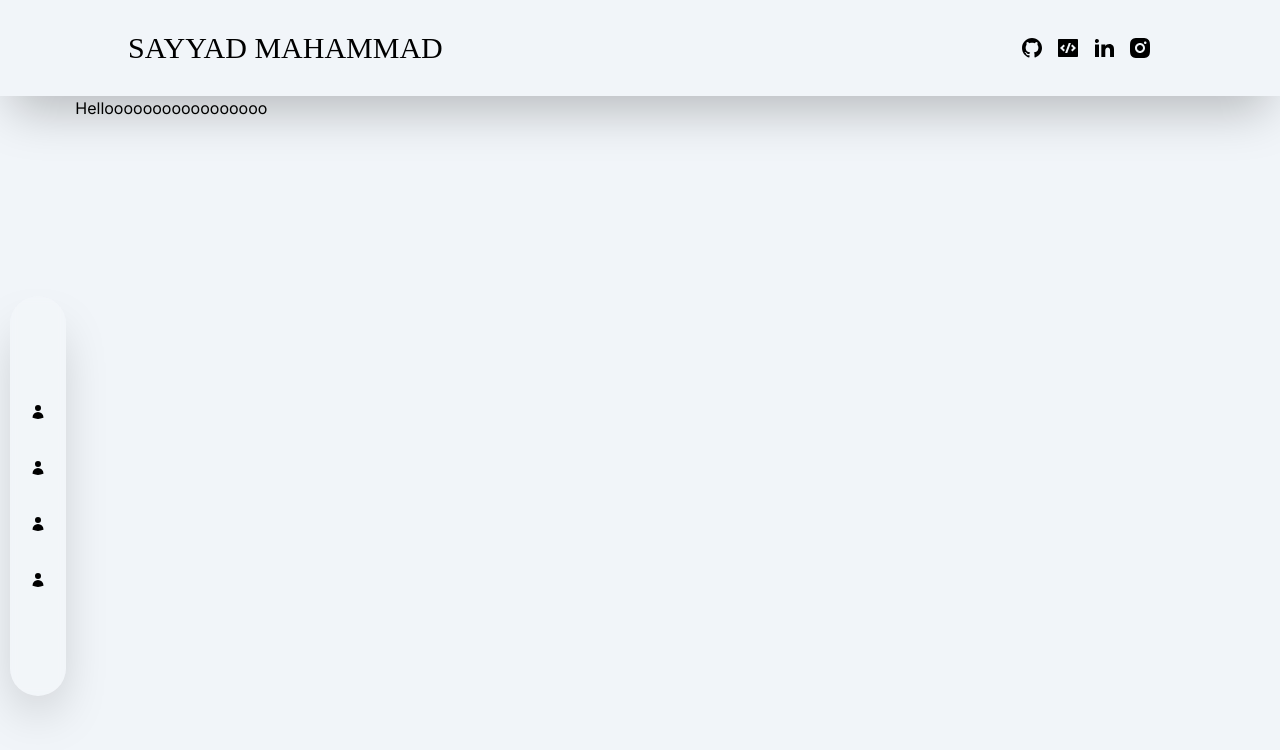
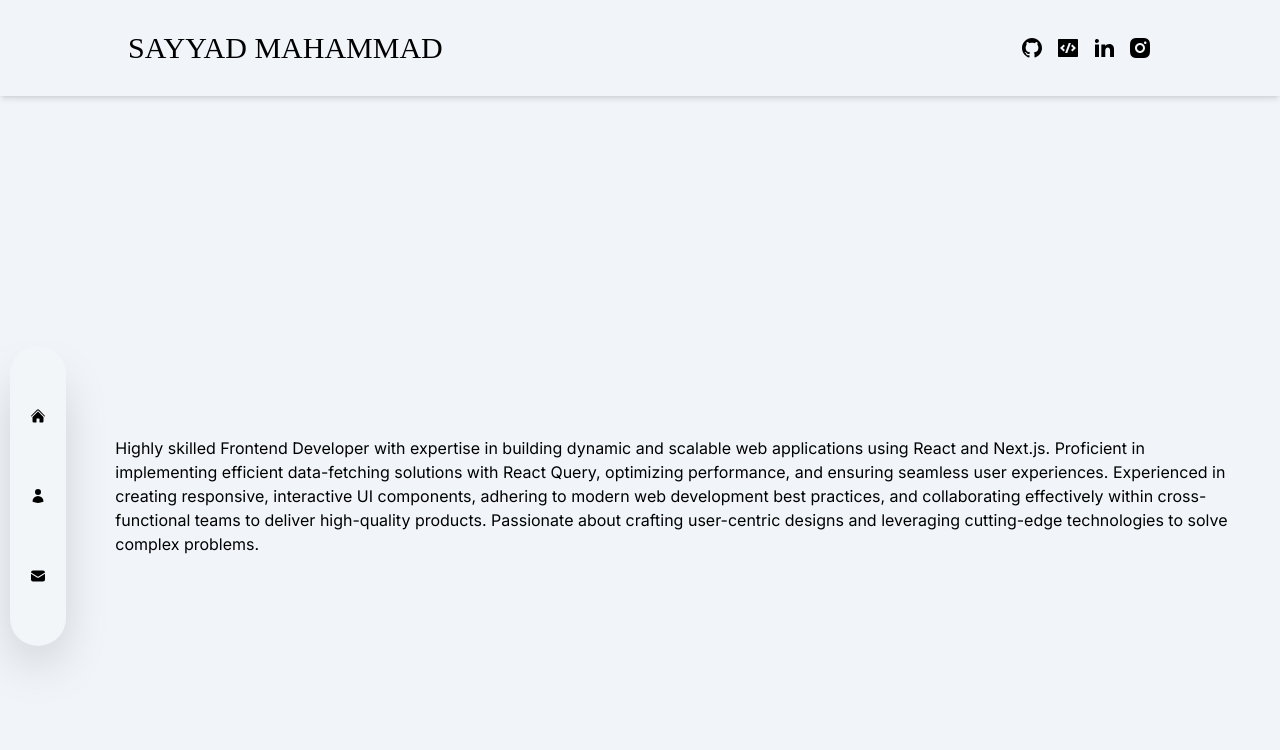
Before and after one commit to sayyadmd/sayyadmahammad, a Next.js app: page / in a window 1280 px wide. Shown: the top 750 px of the page. Built offline with nearby package versions, Linux system fonts and the light colour scheme.

Commit message:
add content

```diff
--- a/app/page.js
+++ b/app/page.js
@@ -1,8 +1,11 @@
 "use client";
+import { summary } from "@/constants";
 export default function Page() {
   return (
-    <main className="w-full h-full">
-      <h1>Hellooooooooooooooooo</h1>
+    <main className="w-full h-full p-10 ">
+      <div className="h-full flex items-center justify-center ">
+        <h1>{summary}</h1>
+      </div>
     </main>
   );
 }
--- a/components/layout/Layout.js
+++ b/components/layout/Layout.js
@@ -2,7 +2,7 @@ import { TopBar, LeftSideBar } from "./index";
 export default function Layout({ children }) {
   return (
     <div className=" w-screen h-screen sm:h-dvh bg-slate-100 overflow-hidden">
-      <div className="w-full h-24 sticky top-0 z-100 flex items-center justify-center shadow-2xl ">
+      <div className="w-full h-24 sticky top-0 z-100 flex items-center justify-center shadow-md ">
         <TopBar />
       </div>
       <div className="relative flex w-full h-full">
--- a/components/layout/components/LeftSideBar.js
+++ b/components/layout/components/LeftSideBar.js
@@ -1,22 +1,20 @@
 "use client";
 import { lhsItems } from "@/constants";
-import { HomeIcon, UserIcon } from "@/shared/icons";
 
 export default function LeftSideBar() {
   function handleMenuClick(path) {
     console.log("###LeftSideClick", path);
   }
   return (
-    <div className="w-14 flex flex-col h-[400px] gap-10 items-center justify-center rounded-[100px] bg-white/10 backdrop-blur-sm shadow-2xl">
-      {lhsItems.map(({ label, icon, path }) => (
+    <div className="w-14 flex flex-col h-[300px] gap-16 items-center justify-center rounded-[100px] bg-white/10 backdrop-blur-sm shadow-2xl">
+      {lhsItems.map(({ label, Icon, path }) => (
         <button
           key={label}
           onClick={() => {
             handleMenuClick(path);
           }}
         >
-          {/* <img src={icon} alt={label} width={30} /> */}
-          <UserIcon />
+          <Icon />
         </button>
       ))}
     </div>
--- a/components/layout/components/TopBar.js
+++ b/components/layout/components/TopBar.js
@@ -8,7 +8,6 @@ export default function TopBar() {
       <div className="flex items-center gap-3 ">
         {socialAssets.map(({ name, link, Icon }) => (
           <a key={name} href={link}>
-            {/* <img src={icon} alt={name} width="20" /> */}
             <Icon />
           </a>
         ))}
--- /dev/null
+++ b/constants/content.js
@@ -0,0 +1,10 @@
+export const summary = `
+Highly skilled Frontend Developer with expertise in building dynamic and
+        scalable web applications using React and Next.js. Proficient in
+        implementing efficient data-fetching solutions with React Query,
+        optimizing performance, and ensuring seamless user experiences.
+        Experienced in creating responsive, interactive UI components, adhering
+        to modern web development best practices, and collaborating effectively
+        within cross-functional teams to deliver high-quality products.
+        Passionate about crafting user-centric designs and leveraging
+        cutting-edge technologies to solve complex problems.`;
--- a/constants/index.js
+++ b/constants/index.js
@@ -1,2 +1,3 @@
 export { socialAssets } from "./socialAssets";
 export { lhsItems } from "./lhsItems";
+export { summary } from "./content";
--- a/constants/lhsItems.js
+++ b/constants/lhsItems.js
@@ -1,22 +1,24 @@
+import { HomeIcon, UserIcon, MailIcon } from "@/shared/icons";
+
 export const lhsItems = [
   {
     path: "",
     label: "Home",
-    icon: "icons/github.png",
+    Icon: () => <HomeIcon />,
   },
   {
     path: "icons/github.png",
     label: "about",
-    icon: "icons/github.png",
-  },
-  {
-    path: "icons/github.png",
-    label: "Experience",
-    icon: "icons/github.png",
+    Icon: () => <UserIcon />,
   },
   {
     path: "icons/github.png",
     label: "Contact",
-    icon: "icons/github.png",
+    Icon: () => <MailIcon />,
   },
+  // {
+  //   path: "icons/github.png",
+  //   label: "Contact",
+  //   Icon: () => <HomeIcon />,
+  // },
 ];
--- a/shared/icons/LeetcodeIcon.js
+++ b/shared/icons/LeetcodeIcon.js
@@ -5,7 +5,7 @@ export default function LeetcodeIcon() {
     <Icon
       stroke="currentColor"
       fill="currentColor"
-      stroke-width="0"
+      strokeWidth="0"
       viewBox="0 0 24 24"
       height="24"
       width="24"
```
